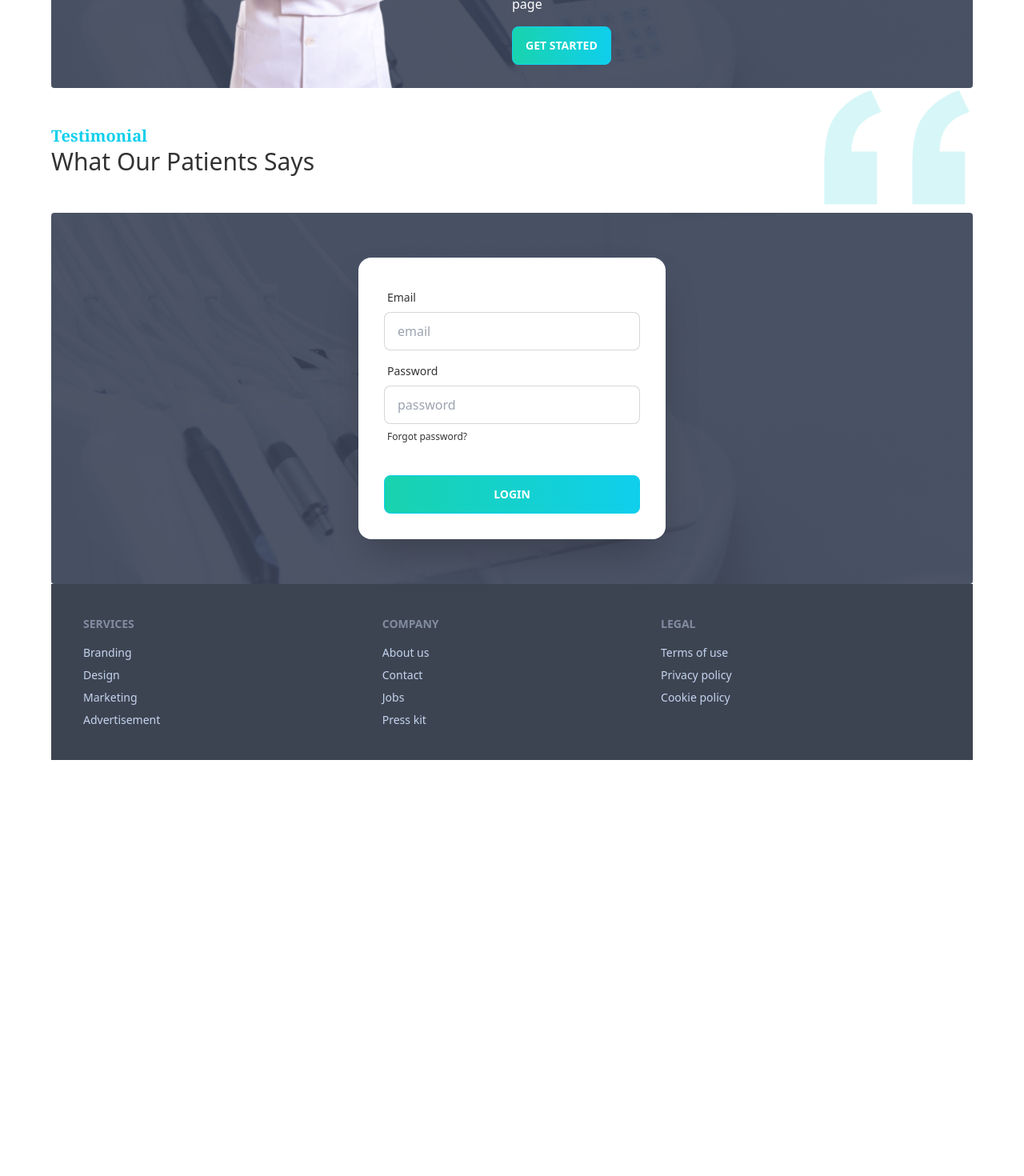
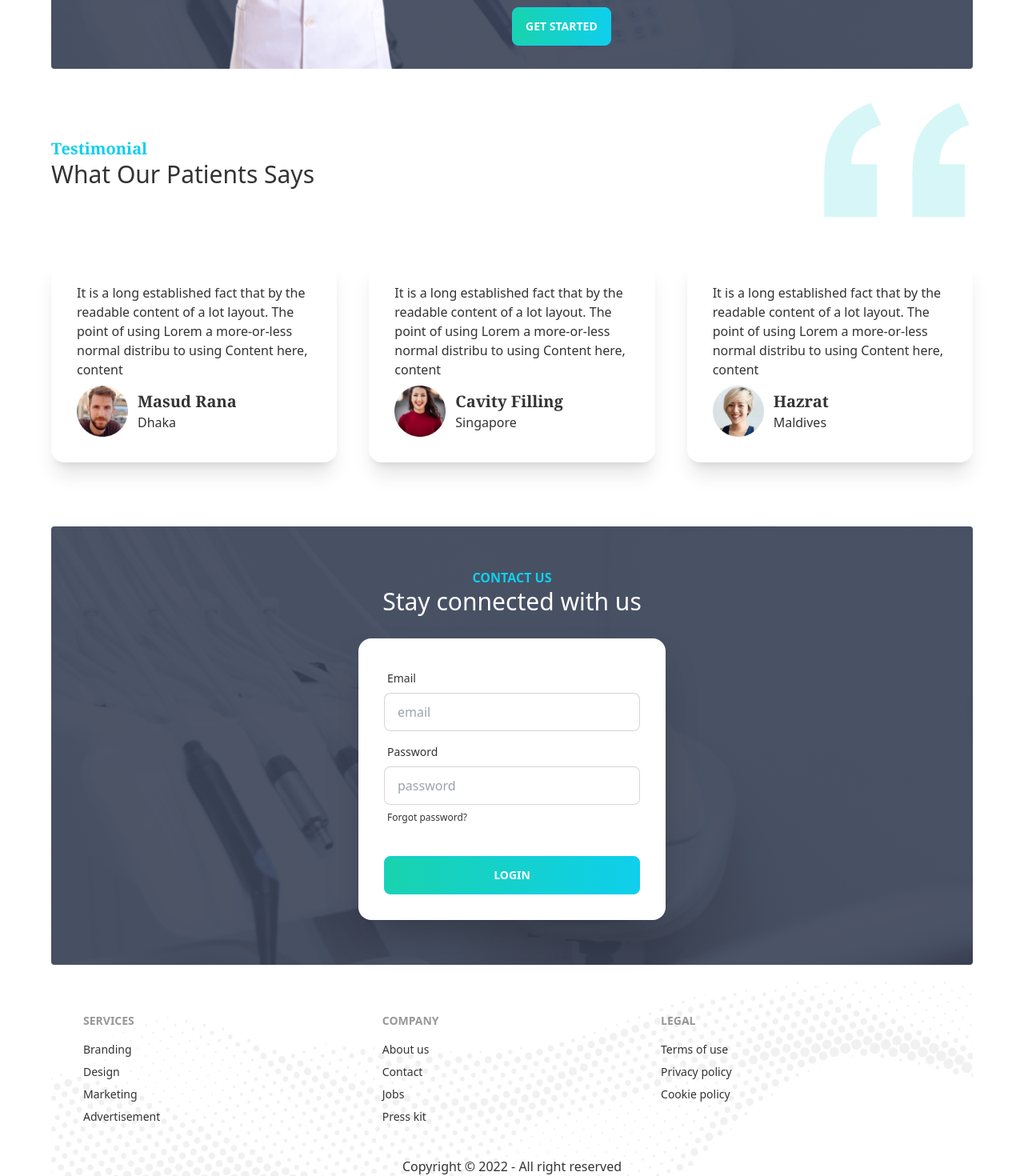
Before and after one commit to Moisur/doctors-portal, a React (Create React App) app: page / in a window 1280 px wide. Shown: the part 2540-4010 px from the top of the page at 80% size. Before the commit the page ends 3490 px from the top, so only its background shows below. Built offline with nearby package versions, Linux system fonts and the light colour scheme.

Commit message:
home work compliyd

```diff
--- a/src/App.js
+++ b/src/App.js
@@ -4,6 +4,7 @@ import Home from './components/pages/Home/Home';
 import About from './components/pages/About/About';
 import Navbar from './components/pages/Sheard/Navbar/Navbar';
 import Login from './components/pages/Login/Login';
+import Appointment from './components/pages/Appointment/Appointment';
 
 function App() {
   return (
@@ -12,8 +13,9 @@ function App() {
       <Routes>
         <Route path="/" element={<Home />} />
         <Route path="/home" element={<Home />} />
-        <Route path="about" element={<About />} />
-        <Route path="login" element={<Login />} />
+        <Route path="/about" element={<About />} />
+        <Route path="/login" element={<Login />} />
+        <Route path="/appointment" element={<Appointment />} />
       </Routes>
     </div>
   );
--- /dev/null
+++ b/src/components/pages/Appointment/Appointment.js
@@ -0,0 +1,11 @@
+import React from 'react';
+
+const Appointment = () => {
+    return (
+        <div>
+            Appointment
+        </div>
+    );
+};
+
+export default Appointment;
--- a/src/components/pages/Home/ContactUs.js
+++ b/src/components/pages/Home/ContactUs.js
@@ -4,7 +4,12 @@ import appointment from '../../../assets/images/appointment.png'
 const ContactUs = () => {
     return (
         <div>
-            <div style={{background:`url(${appointment})`}} className="hero py-10 rounded">
+            <div style={{ background: `url(${appointment})` }} className="hero py-10 rounded">
+                <div>
+                    <div className='py-3'>
+                        <h1 className='text-primary uppercase font-bold text-center'>Contact Us</h1>
+                        <h1 className='text-3xl text-white text-center'>Stay connected with us</h1>
+                    </div>
                     <div className="hero-content w-[320px] md:w-[500px] mx-auto">
                         <div className="card flex-shrink-0 w-full max-w-sm shadow-2xl bg-base-100">
                             <div className="card-body">
@@ -29,6 +34,10 @@ const ContactUs = () => {
                             </div>
                         </div>
                     </div>
+
+                </div>
+
+
             </div>
         </div>
     );
--- a/src/components/pages/Home/Home.js
+++ b/src/components/pages/Home/Home.js
@@ -9,7 +9,7 @@ import ContactUs from './ContactUs';
 import Footer from '../Sheard/Footer/Footer';
 const Home = () => {
     return (
-        <div className='px-16'>
+        <div className='px-5 md:px-16'>
             <div style={{
                 background:`url(${backgroundImages})`,
                 backgroundPosition:'center',
--- a/src/components/pages/Home/HomeAppointment.js
+++ b/src/components/pages/Home/HomeAppointment.js
@@ -5,10 +5,10 @@ import ButtonInfo from '../Sheard/ButtonInfo/ButtonInfo';
 const HomeAppointment = () => {
     return (
         <div style={{ background: `url(${appointment})`} } className="flex  items-center mt-[200px] px-10 rounded">
-            <div className='flex-1'>
+            <div className='flex-1 hidden lg:block'>
                 <img className='mt-[-150px]' src={doctor} alt="" />
             </div>
-            <div className='text-white flex-1'>
+            <div className='text-white flex-1 py-2'>
                 <h1 className='text-2xl text-primary font-bold font-serif py-3'>Appointment</h1>
                 <h1 className='text-4xl py-3'>Make an appointment Today</h1>
                 <p className='mb-4'>It is a long established fact that a reader will be distracted by the readable content of a page when looking at its layout. The point of using Lorem Ipsumis that it has a more-or-less normal distribution of letters,as opposed to using 'Content here, content here', making it look like readable English. Many desktop publishing packages and web page</p>
--- a/src/components/pages/Home/HomeInfo.js
+++ b/src/components/pages/Home/HomeInfo.js
@@ -6,7 +6,7 @@ import phone from '../../../assets/icons/phone.svg';
 
 const HomeInfo= () => {
     return (
-        <div className=' grid grid-cols-1 md:grid-cols-3 gap-10'>
+        <div className=' grid grid-cols-1 md:grid-cols-2 lg:grid-cols-3 gap-10'>
             <HomeCardInfo bgClass="bg-gradient-to-r from-secondary to-primary" img={clock} title='Opening Hours' text='Lorem Ipsum is simply dummy text '></HomeCardInfo>
             <HomeCardInfo bgClass="bg-accent" img={marker} title='Visit our location' text='Brooklyn, NY 10036, United States'></HomeCardInfo>
             <HomeCardInfo bgClass="bg-gradient-to-r from-secondary to-primary"  img={phone} title='Contact us now' text='+000 123 456789'></HomeCardInfo>
--- a/src/components/pages/Home/Review.js
+++ b/src/components/pages/Home/Review.js
@@ -1,9 +1,20 @@
 import React from 'react';
 
-const Review = () => {
+const Review = ({ review }) => {
     return (
-        <div>
-
+        <div className="card w-[310px] mx-auto md:w-full bg-base-100 shadow-xl my-10">
+            <div className="card-body">
+                <p>{review.description}</p>
+                <div className="card-actions justify-start">
+                    <div className='flex items-center gap-3'>
+                        <img className='w-16'  src={review.images} alt="" />
+                        <div>
+                           <h1 className='text-xl font-serif font-bold'>{review.name}</h1>
+                           <h1>{review.location}</h1>
+                        </div>
+                    </div>
+                </div>
+            </div>
         </div>
     );
 };
--- a/src/components/pages/Home/Service.js
+++ b/src/components/pages/Home/Service.js
@@ -3,7 +3,7 @@ import React from 'react';
 const Service = ({service}) => {
     return (
         <div>
-            <div className="card sm:w-[310px] bg-base-100 shadow-xl">
+            <div className="card w-[310px] md:w-full  mx-auto bg-base-100 shadow-xl">
                 <figure className="px-10 pt-10">
                     <img src={service.images} alt="Shoes" className="rounded-xl" />
                 </figure>
--- a/src/components/pages/Home/Testimonial.js
+++ b/src/components/pages/Home/Testimonial.js
@@ -3,31 +3,35 @@ import codesImags from '../../../assets/images/codesImags.png';
 import people1 from '../../../assets/images/people1.png';
 import people2 from '../../../assets/images/people2.png';
 import people3 from '../../../assets/images/people3.png';
+import Review from './Review';
 const Testimonial = () => {
     ;
-    const Review = [
+    const review = [
         {
             id: 1,
-            name: 'Winson Herry',
-            description: 'Fluoride is a form of the chemical element fluorine. It is used as medicine. Fluoride is most commonly used to prevent cavities, and to treat tooth plaque',
+            name: 'Masud Rana',
+            location:'Dhaka',
+            description: 'It is a long established fact that by the readable content of a lot layout. The point of using Lorem a more-or-less normal distribu to using Content here, content',
             images: people1
         },
         {
             id: 2,
             name: 'Cavity Filling',
-            description: 'A tooth filling is a procedure wherein the damaged and decayed part of a tooth is removed and the area is filled with a replacement material to',
+            location:'Singapore',
+            description: 'It is a long established fact that by the readable content of a lot layout. The point of using Lorem a more-or-less normal distribu to using Content here, content',
             images: people2,
         },
         {
             id: 3,
-            name: 'Teeth whitening',
-            description: 'A product is considered simply "whitening" when it removes food or debris from the teeth without bleach. Bleaching products contain peroxide ',
+            name: 'Hazrat',
+            location:'Maldives',
+            description: 'It is a long established fact that by the readable content of a lot layout. The point of using Lorem a more-or-less normal distribu to using Content here, content',
             images: people3,
         }
     ]
     return (
 
-        <div>
+        <div className='my-10'>
             <div className='flex justify-between items-center'>
                 <div>
                     <h1 className='text-xl font-serif font-bold text-primary'>Testimonial</h1>
@@ -37,9 +41,13 @@ const Testimonial = () => {
                     <img src={codesImags} alt="" />
                 </div>
             </div>
-            <div>
-
-
+            <div className='grid grid-cols-1  md:grid-cols-2 lg:grid-cols-3 gap-10'>
+                {
+                    review.map(review=><Review
+                    key={review.id}
+                    review={review}
+                    ></Review>)
+                }
             </div>
         </div>
     );
--- a/src/components/pages/Sheard/Footer/Footer.js
+++ b/src/components/pages/Sheard/Footer/Footer.js
@@ -1,10 +1,17 @@
 import React from 'react';
 import { Link } from 'react-router-dom';
-
+import footerImages from '../../../../assets/images/footer.png'
 const Footer = () => {
+    const date = new Date();
+    let year = date.getFullYear();
     return (
         <div>
-            <footer className="footer p-10 bg-neutral text-neutral-content ">
+            <div style={{
+                background:`url(${footerImages})`,
+                backgroundPosition:'center',
+                backgroundSize:'cover'
+            }} className='my-5'>
+                <footer className="footer p-10  ">
                     <div>
                         <span className="footer-title">Services</span>
                         <Link to='/' className="link link-hover">Branding</Link>
@@ -26,6 +33,8 @@ const Footer = () => {
                         <Link to='/' className="link link-hover">Cookie policy</Link>
                     </div>
                 </footer>
+                <p className='text-center'>Copyright © {year} - All right reserved</p>
+            </div>
         </div>
     );
 };
```
Lines whose indentation alone changed are shown as unchanged.
